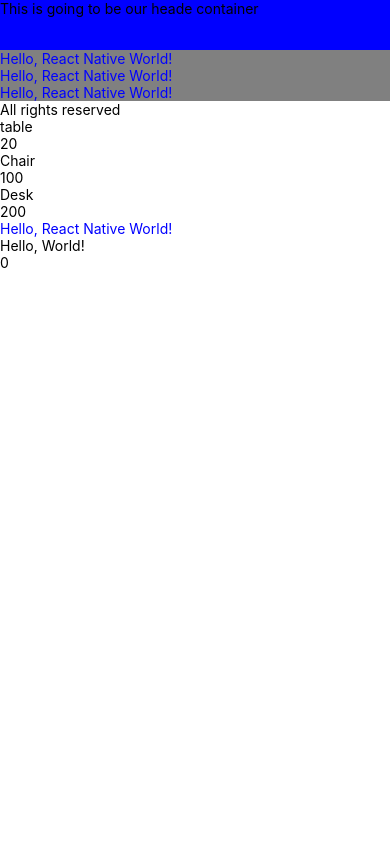
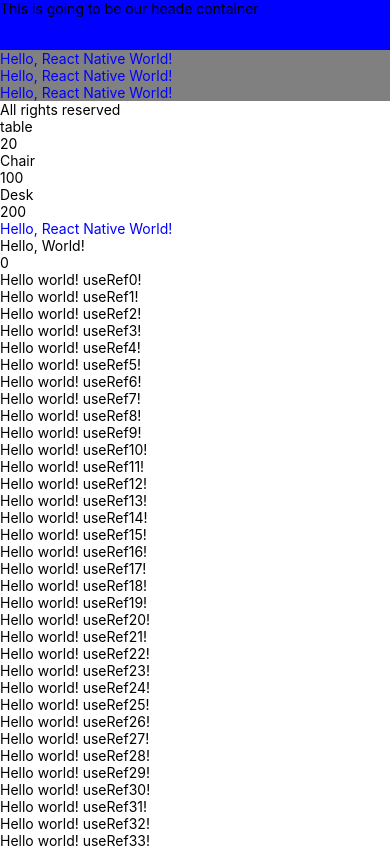
Before and after one commit to GenerationMilton/react-native-practice, a React Native app: screen / in a window 390 px wide. Shown: the top 848 px of the page. Built offline with nearby package versions, Linux system fonts and the light colour scheme.

Commit message:
feat s8 useRef in first app

```diff
--- a/App.js
+++ b/App.js
@@ -1,6 +1,6 @@
 
-import React, {useState, useEffect} from 'react';
-import {SafeAreaView, Text, View}from 'react-native';
+import React, {useState, useEffect, useRef} from 'react';
+import {Button, SafeAreaView, ScrollView, Text, View}from 'react-native';
 import MyText from './components/MyText/MyText';
 import Item from './components/item/item';
 
@@ -16,6 +16,14 @@
   useEffect(()=>{
     console.log('The component has rendered!')
   },[])
+
+  //useRef
+  let array = Array(500).fill(0);
+  const scrollViewRef= useRef(null);
+
+  const handleClick = () =>{
+    scrollViewRef.current.scrollTo({x:0,Y:0,animated:true});
+  }
 
   return (
     <SafeAreaView>
@@ -48,6 +56,15 @@
           {text}
         </Text>
       </View>
+      <View>
+        <ScrollView ref={scrollViewRef}>
+          {array.map((value, index)=>(
+            <Text key={index}>Hello world! useRef{index}!</Text>
+          )
+          )}
+        </ScrollView>
+        <Button onPress={handleClick} title={'Scroll To Top'}/>
+      </View>
     </SafeAreaView>
 
   )
```
